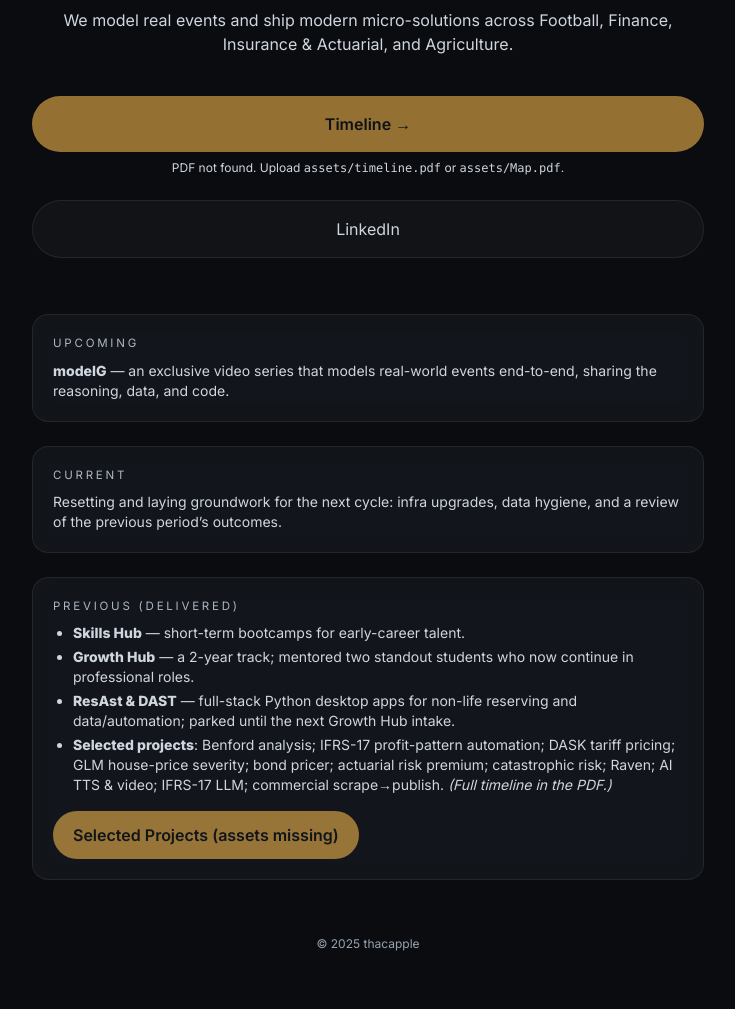
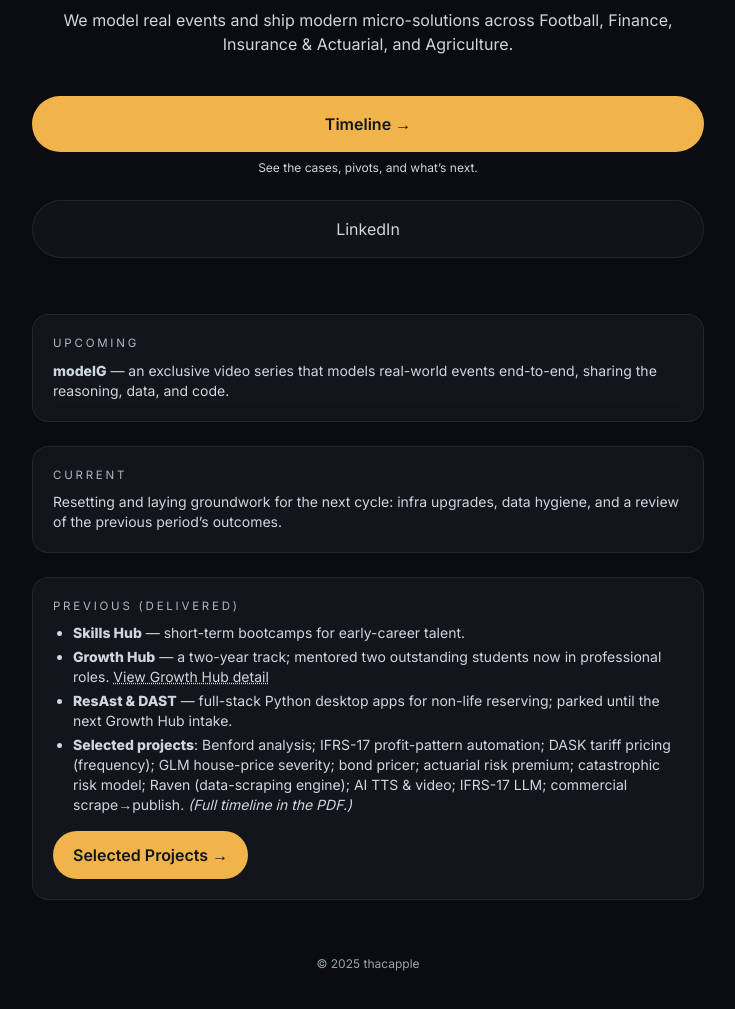
Before and after one commit to ayhandeveci/thacapple, a plain HTML site: page index.html in a window 1280 px wide. Shown: the part 193-1202 px from the top of the page, without its empty margins (272-1007 px from the left). Drawn offline with nearby package versions, Linux system fonts and the light colour scheme; no server answers.

Commit message:
Update index.html

```diff
--- a/index.html
+++ b/index.html
@@ -36,7 +36,7 @@
 
     <div class="mt-10 grid gap-2">
       <button id="openPdf" class="btn px-6 py-4 pill font-semibold">Timeline →</button>
-      <div id="pdfHint" class="text-xs text-[var(--muted)]">See the cases, pivots, and what’s next.</div>
+      <div class="text-xs text-[var(--muted)]">See the cases, pivots, and what’s next.</div>
       <a class="ghost inline-block pill px-6 py-4 mt-4" href="https://www.linkedin.com/company/90474651/admin/dashboard/" target="_blank" rel="noopener">LinkedIn</a>
     </div>
 
@@ -55,11 +55,10 @@
         <div class="sub">Previous (delivered)</div>
         <ul class="text-sm text-[var(--muted)] mt-2 list-disc pl-5 space-y-1">
           <li><strong>Skills Hub</strong> — short-term bootcamps for early-career talent.</li>
-          <li><strong>Growth Hub</strong> — a 2-year track; mentored two standout students who now continue in professional roles. <a href="#" id="openGallery" class="underline decoration-dotted">View Growth Hub detail</a></li>
-          <li><strong>ResAst & DAST</strong> — full-stack Python desktop apps for non-life reserving and data/automation; parked until the next Growth Hub intake.</li>
-          <li><strong>Selected projects</strong>: Benford analysis; IFRS-17 profit-pattern automation; DASK tariff pricing; GLM house-price severity; bond pricer; actuarial risk premium; catastrophic risk; Raven; AI TTS & video; IFRS-17 LLM; commercial scrape→publish. <em>(Full timeline in the PDF.)</em></li>
+          <li><strong>Growth Hub</strong> — a two-year track; mentored two outstanding students now in professional roles. <a href="#" id="openGallery" class="underline decoration-dotted">View Growth Hub detail</a></li>
+          <li><strong>ResAst & DAST</strong> — full-stack Python desktop apps for non-life reserving; parked until the next Growth Hub intake.</li>
+          <li><strong>Selected projects</strong>: Benford analysis; IFRS-17 profit-pattern automation; DASK tariff pricing (frequency); GLM house-price severity; bond pricer; actuarial risk premium; catastrophic risk model; Raven (data-scraping engine); AI TTS & video; IFRS-17 LLM; commercial scrape→publish. <em>(Full timeline in the PDF.)</em></li>
         </ul>
-        <!-- NEW: Selected Projects button (opens side-by-side images) -->
         <div class="mt-4">
           <button id="openSelected" class="btn pill px-5 py-3 font-semibold">Selected Projects →</button>
         </div>
@@ -69,18 +68,18 @@
     <footer class="mt-14 text-xs text-[#98a3af]">© <script>document.write(new Date().getFullYear())</script> thacapple</footer>
   </main>
 
-  <!-- PDF Modal -->
+  <!-- Timeline PDF Modal -->
   <div id="pdfModal" class="fixed inset-0 hidden">
     <div class="absolute inset-0 shade"></div>
     <div class="absolute inset-0 p-4 md:p-8 grid place-items-center">
       <div class="glass w-full max-w-5xl h-[80vh] rounded-2xl overflow-hidden relative">
         <button id="closePdf" class="absolute top-3 right-3 ghost pill px-3 py-1 text-xs">Close</button>
-        <iframe id="pdfFrame" class="w-full h-full bg-black" title="Timeline PDF"></iframe>
+        <iframe src="./assets/timeline.pdf#toolbar=0&view=FitH" class="w-full h-full bg-black"></iframe>
       </div>
     </div>
   </div>
 
-  <!-- Gallery Modal (Growth Hub) -->
+  <!-- Growth Hub Gallery Modal (uses JPEGs) -->
   <div id="galleryModal" class="fixed inset-0 hidden">
     <div class="absolute inset-0 shade"></div>
     <div class="absolute inset-0 p-4 md:p-8 grid place-items-center">
@@ -100,117 +99,46 @@
     </div>
   </div>
 
-  <!-- NEW: Selected Projects Modal (two images side-by-side) -->
+  <!-- Selected Projects Modal (two JPEGs side-by-side) -->
   <div id="selectedModal" class="fixed inset-0 hidden">
     <div class="absolute inset-0 shade"></div>
     <div class="absolute inset-0 p-4 md:p-8 grid place-items-center">
       <div class="glass w-full max-w-6xl h-[85vh] rounded-2xl overflow-hidden relative">
         <button id="closeSelected" class="absolute top-3 right-3 ghost pill px-3 py-1 text-xs">Close</button>
         <div class="w-full h-full bg-black p-2 md:p-4 grid grid-cols-1 md:grid-cols-2 gap-2 md:gap-4">
-          <img id="selImg1" class="w-full h-full img-fit" alt="Selected 1"/>
-          <img id="selImg2" class="w-full h-full img-fit" alt="Selected 2"/>
+          <img src="./assets/selected-1.jpeg" class="w-full h-full img-fit" alt="Selected 1"/>
+          <img src="./assets/selected-2.jpeg" class="w-full h-full img-fit" alt="Selected 2"/>
         </div>
       </div>
     </div>
   </div>
 
   <script>
-    // Helper: pick first existing file from candidates
-    async function pickExisting(candidates){
-      for(const url of candidates){
-        try{ const r = await fetch(url,{method:'HEAD',cache:'no-store'}); if(r.ok) return url; }catch(e){}
-      }
-      return null;
+    // PDF modal
+    const pdfModal = document.getElementById('pdfModal');
+    document.getElementById('openPdf').addEventListener('click', ()=>{ pdfModal.classList.remove('hidden'); document.body.style.overflow='hidden'; });
+    document.getElementById('closePdf').addEventListener('click', ()=>{ pdfModal.classList.add('hidden'); document.body.style.overflow='auto'; });
+    pdfModal.addEventListener('click', (e)=>{ if(e.target === pdfModal){ pdfModal.classList.add('hidden'); document.body.style.overflow='auto'; }});
+
+    // Growth Hub carousel (JPEGs)
+    const galleryModal = document.getElementById('galleryModal');
+    const openGallery = document.getElementById('openGallery');
+    if(openGallery){
+      const imgs = ['./assets/growth1.jpeg','./assets/growth2.jpeg'];
+      let idx = 0;
+      const galleryImg = document.getElementById('galleryImg');
+      document.getElementById('prevImg').addEventListener('click', ()=>{ idx=(idx-1+imgs.length)%imgs.length; galleryImg.src=imgs[idx]; });
+      document.getElementById('nextImg').addEventListener('click', ()=>{ idx=(idx+1)%imgs.length; galleryImg.src=imgs[idx]; });
+      document.getElementById('closeGallery').addEventListener('click', ()=>{ galleryModal.classList.add('hidden'); document.body.style.overflow='auto'; });
+      galleryModal.addEventListener('click', (e)=>{ if(e.target===galleryModal){ galleryModal.classList.add('hidden'); document.body.style.overflow='auto'; }});
+      openGallery.addEventListener('click',(e)=>{ e.preventDefault(); idx=0; galleryImg.src=imgs[idx]; galleryModal.classList.remove('hidden'); document.body.style.overflow='hidden'; });
     }
 
-    // Auto-detect PDF path
-    const pdfCandidates = [
-      './assets/timeline.pdf','./assets/Map.pdf','./assets/work.pdf',
-      './timeline.pdf','./Map.pdf'
-    ];
-    let pickedPdf = null;
-    (async () => {
-      pickedPdf = await pickExisting(pdfCandidates);
-      const hint = document.getElementById('pdfHint');
-      if(!pickedPdf){
-        hint.innerHTML = "PDF not found. Upload <code>assets/timeline.pdf</code> or <code>assets/Map.pdf</code>.";
-        document.getElementById('openPdf').disabled = true;
-        document.getElementById('openPdf').style.opacity = .6;
-      }
-    })();
-
-    // Open/Close PDF modal
-    const pdfModal = document.getElementById('pdfModal');
-    const pdfFrame = document.getElementById('pdfFrame');
-    document.getElementById('openPdf').addEventListener('click', ()=>{
-      if(!pickedPdf) return;
-      pdfFrame.src = pickedPdf + '#toolbar=0&view=FitH';
-      pdfModal.classList.remove('hidden');
-      document.body.style.overflow='hidden';
-    });
-    document.getElementById('closePdf').addEventListener('click', ()=>{
-      pdfModal.classList.add('hidden'); document.body.style.overflow='auto'; pdfFrame.src='';
-    });
-    pdfModal.addEventListener('click', (e)=>{ if(e.target === pdfModal){ pdfModal.classList.add('hidden'); document.body.style.overflow='auto'; pdfFrame.src=''; }});
-
-    // Gallery images (Growth Hub)
-    const galleryCandidates = [
-      ['./assets/growth1.png','./assets/growth2.png'],
-      ['./assets/1.png','./assets/2.png']
-    ];
-    let imgs = [];
-    (async ()=>{
-      for(const pair of galleryCandidates){
-        const a = await pickExisting([pair[0]]); const b = await pickExisting([pair[1]]);
-        if(a && b){ imgs = [a,b]; break; }
-      }
-      if(imgs.length===0){
-        const link=document.getElementById('openGallery'); if(link) link.style.display='none';
-      }
-      // Also prepare Selected Projects modal sources (side-by-side)
-      const selBtn = document.getElementById('openSelected');
-      const sel1 = document.getElementById('selImg1');
-      const sel2 = document.getElementById('selImg2');
-      if(imgs.length && sel1 && sel2){
-        sel1.src = imgs[0]; sel2.src = imgs[1];
-      }else{
-        if(selBtn){ selBtn.disabled = true; selBtn.style.opacity=.6; selBtn.textContent = 'Selected Projects (assets missing)'; }
-      }
-    })();
-
-    // Growth Hub carousel modal
-    const galleryModal = document.getElementById('galleryModal');
-    const openGallery = document.getElementById('openGallery');
-    const closeGallery = document.getElementById('closeGallery');
-    const prevBtn = document.getElementById('prevImg');
-    const nextBtn = document.getElementById('nextImg');
-    const galleryImg = document.getElementById('galleryImg');
-    let idx = 0;
-
-    if(openGallery){
-      openGallery.addEventListener('click', (e)=>{
-        e.preventDefault(); if(imgs.length===0) return;
-        galleryModal.classList.remove('hidden'); document.body.style.overflow='hidden';
-        idx=0; galleryImg.src = imgs[idx];
-      });
-    }
-    closeGallery.addEventListener('click', ()=>{ galleryModal.classList.add('hidden'); document.body.style.overflow='auto'; });
-    galleryModal.addEventListener('click', (e)=>{ if(e.target === galleryModal){ galleryModal.classList.add('hidden'); document.body.style.overflow='auto'; }});
-    prevBtn.addEventListener('click', ()=>{ if(imgs.length){ idx = (idx - 1 + imgs.length) % imgs.length; galleryImg.src = imgs[idx]; }});
-    nextBtn.addEventListener('click', ()=>{ if(imgs.length){ idx = (idx + 1) % imgs.length; galleryImg.src = imgs[idx]; }});
-
-    // Selected Projects modal (side-by-side images)
+    // Selected Projects modal (two JPEGs side-by-side)
     const selectedModal = document.getElementById('selectedModal');
-    const openSelected = document.getElementById('openSelected');
-    const closeSelected = document.getElementById('closeSelected');
-    if(openSelected){
-      openSelected.addEventListener('click', ()=>{
-        if(document.getElementById('selImg1').src===''){ return; }
-        selectedModal.classList.remove('hidden'); document.body.style.overflow='hidden';
-      });
-    }
-    closeSelected.addEventListener('click', ()=>{ selectedModal.classList.add('hidden'); document.body.style.overflow='auto'; });
-    selectedModal.addEventListener('click', (e)=>{ if(e.target === selectedModal){ selectedModal.classList.add('hidden'); document.body.style.overflow='auto'; }});
+    document.getElementById('openSelected').addEventListener('click', ()=>{ selectedModal.classList.remove('hidden'); document.body.style.overflow='hidden'; });
+    document.getElementById('closeSelected').addEventListener('click', ()=>{ selectedModal.classList.add('hidden'); document.body.style.overflow='auto'; });
+    selectedModal.addEventListener('click', (e)=>{ if(e.target===selectedModal){ selectedModal.classList.add('hidden'); document.body.style.overflow='auto'; }});
   </script>
 </body>
 </html>
```
